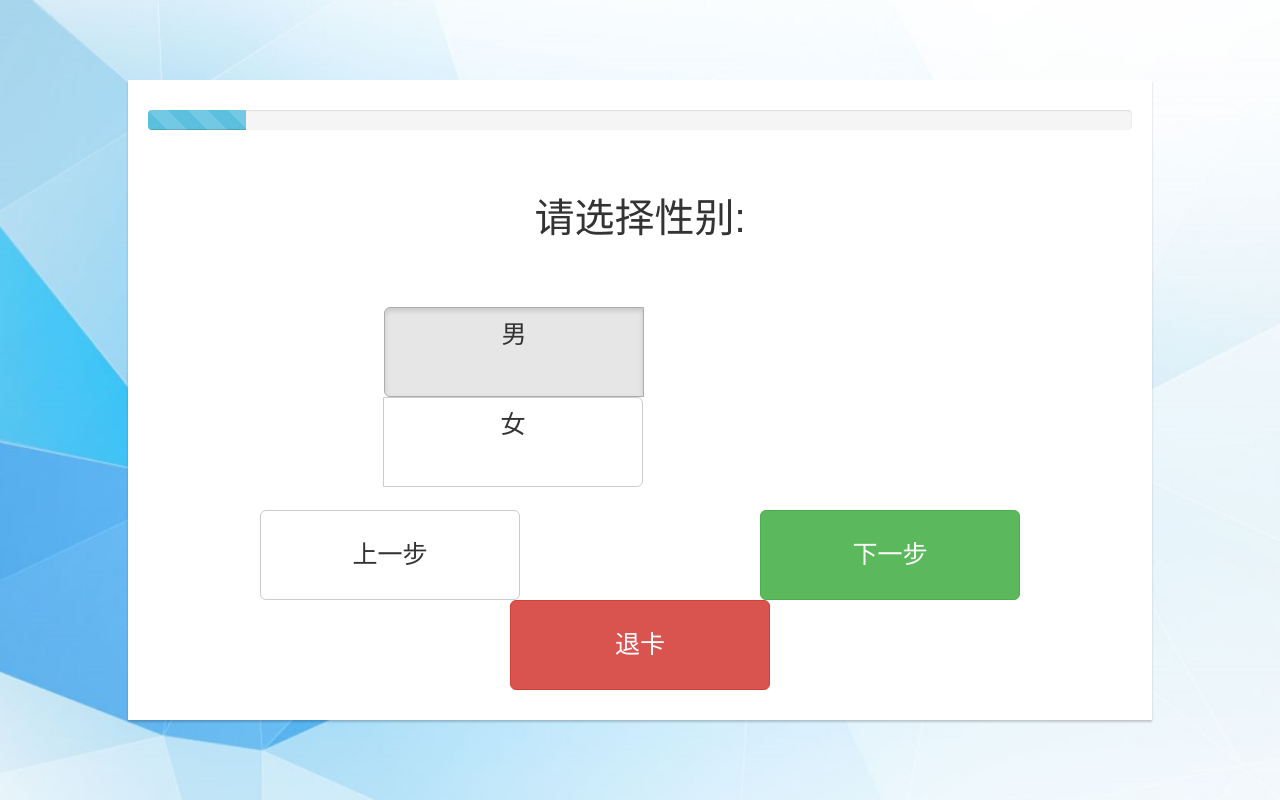
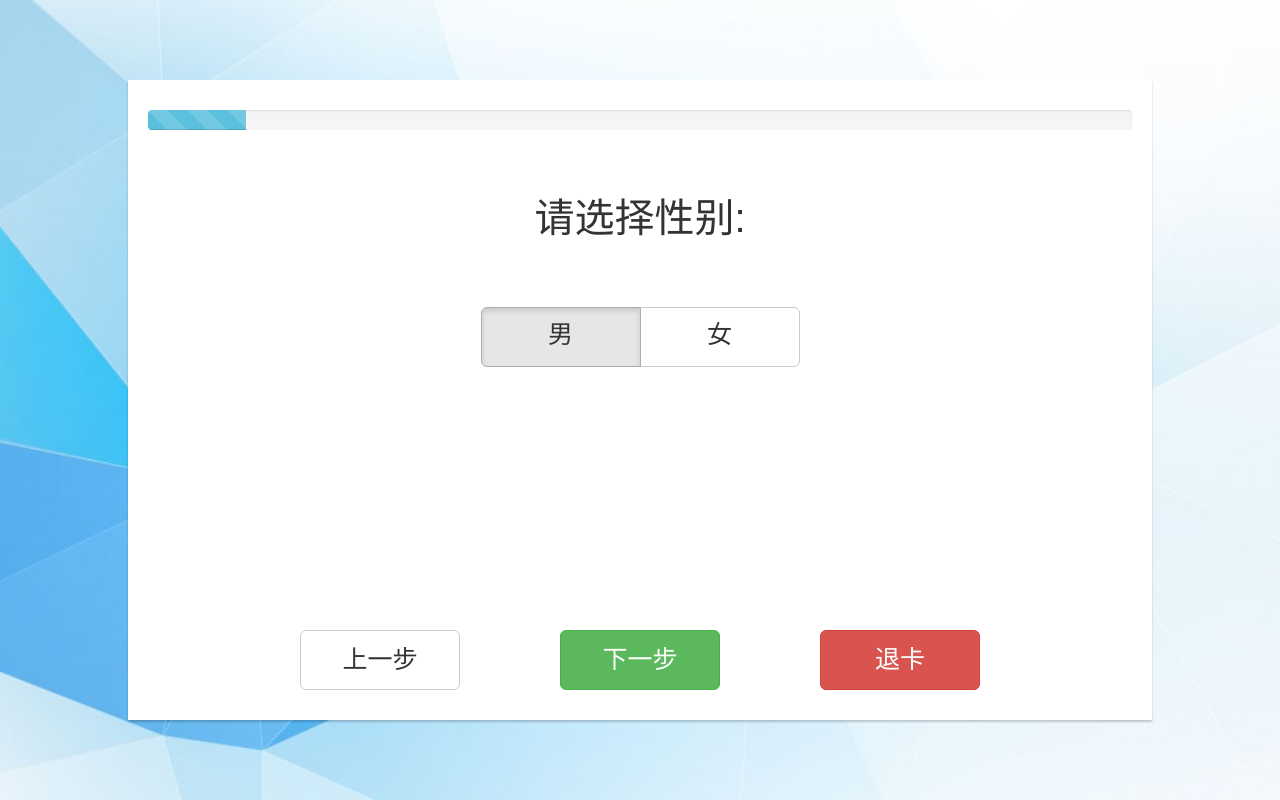
Before and after one commit to cookieMeow/pre-inquiry-bot, a React (Create React App) app: page / in a window 1280 px wide. Built offline with nearby package versions, Linux system fonts and the light colour scheme.

Commit message:
responsive update

```diff
--- a/src/css/Button.css
+++ b/src/css/Button.css
@@ -4,6 +4,27 @@
   font-size:25px;
 }
 
+@media (min-width:974px) and (max-width: 1298px) {
+.large-button {
+  width:160px;
+  height:60px;
+  font-size:25px;
+}
+}
+
 .main-button {
 	margin: 0 120px;
 }
+
+@media (min-width:974px) and (max-width: 1366px) {
+.main-button {
+	margin: 0 50px;
+}
+}
+
+@media (max-width: 974px) {
+.main-button {
+	width: 100%;
+	margin: 0;
+}
+}
--- a/src/css/ButtonToolBar.css
+++ b/src/css/ButtonToolBar.css
@@ -1,4 +1,6 @@
 .button-tool-bar {
-	position:absolute;
+	width: 100%;
+	position: absolute;
 	bottom: 30px;
+	text-align: center;
 }
--- a/src/css/Wrapper.css
+++ b/src/css/Wrapper.css
@@ -3,5 +3,5 @@
 	background-size:cover;
 	background-repeat:no-repeat;
 	background-position: center;
-	height: 100vh;
+	min-height: 100vh;
 }
```
